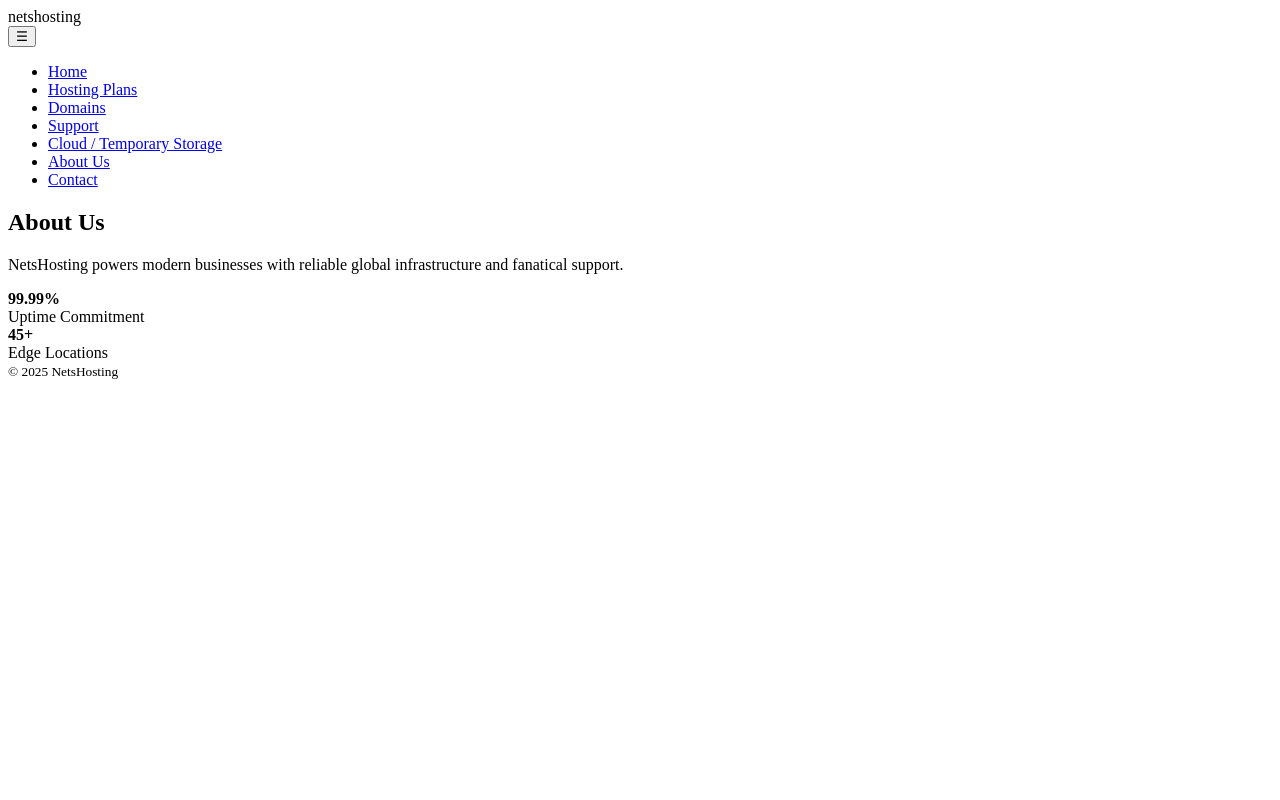
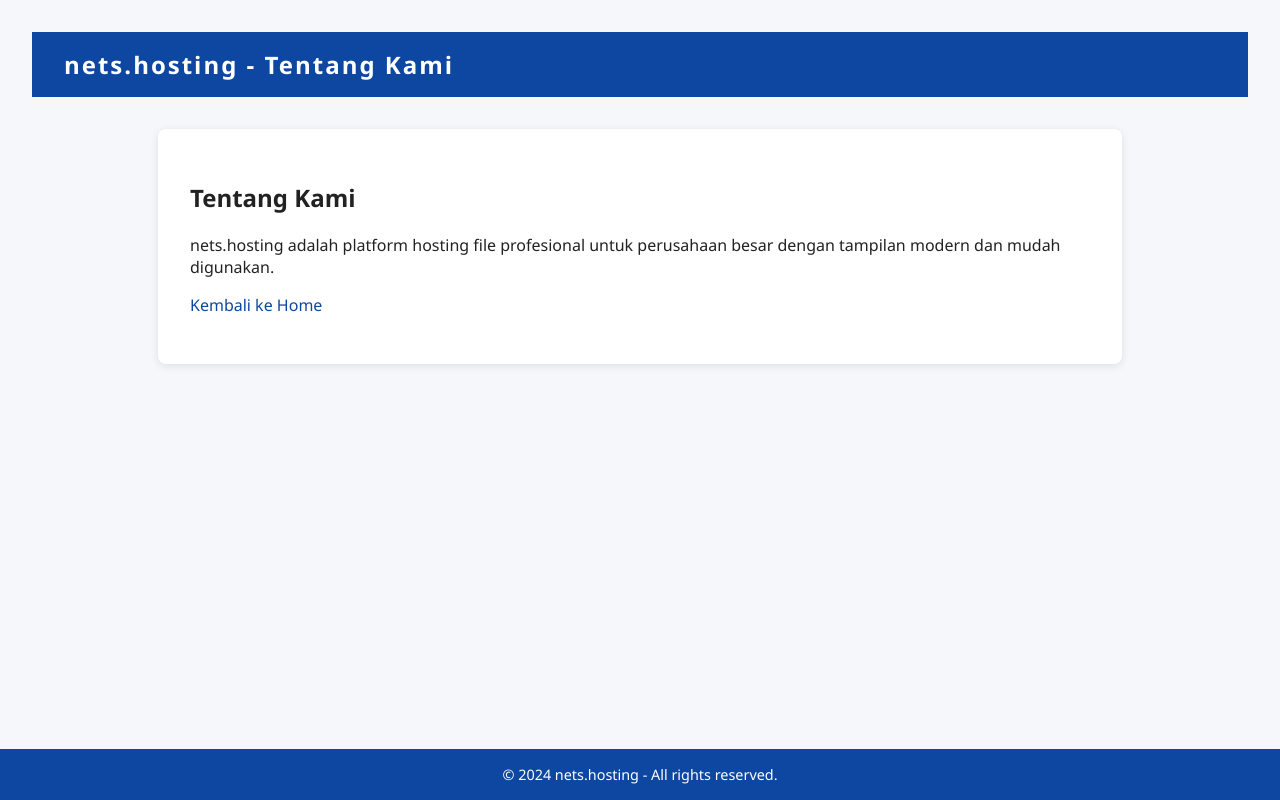
Before and after one commit to Rafiza-Fried-Chicken/NetSHosting, a website: page public/about.html in a window 1280 px wide. Drawn offline with Linux system fonts and the light colour scheme.

Commit message:
Update about.html

```diff
--- a/public/about.html
+++ b/public/about.html
@@ -1,37 +1,58 @@
-<!doctype html>
-<div class="container row between center">
-<div class="logo">netshosting</div>
-<button class="nav-toggle" aria-label="Open menu">☰</button>
-<nav class="nav">
-<ul>
-<li><a href="index.html">Home</a></li>
-<li><a href="hosting.html">Hosting Plans</a></li>
-<li><a href="domains.html">Domains</a></li>
-<li><a href="support.html">Support</a></li>
-<li><a href="cloud.html">Cloud / Temporary Storage</a></li>
-<li><a href="about.html" class="active">About Us</a></li>
-<li><a href="contact.html">Contact</a></li>
-</ul>
-</nav>
-</div>
-</header>
-
-
-<main class="container">
-<h2>About Us</h2>
-<p class="muted">NetsHosting powers modern businesses with reliable global infrastructure and fanatical support.</p>
-<div class="grid two">
-<div class="card"><strong>99.99%</strong><br>Uptime Commitment</div>
-<div class="card"><strong>45+</strong><br>Edge Locations</div>
-</div>
-</main>
-
-
-<footer class="footer container">
-<small>© <span id="year6"></span> NetsHosting</small>
-</footer>
-
-
-<script src="/app.js"></script>
+<!DOCTYPE html>
+<html lang="id">
+<head>
+  <meta charset="UTF-8" />
+  <meta name="viewport" content="width=device-width, initial-scale=1" />
+  <title>Tentang Kami - nets.hosting</title>
+  <style>
+    body {
+      font-family: 'Segoe UI', Tahoma, Geneva, Verdana, sans-serif;
+      background-color: #f5f7fa;
+      color: #222;
+      margin: 0; padding: 2rem;
+    }
+    header {
+      background-color: #0d47a1;
+      color: white;
+      padding: 1rem 2rem;
+      font-size: 1.5rem;
+      font-weight: 700;
+      letter-spacing: 2px;
+    }
+    main {
+      max-width: 900px;
+      margin: 2rem auto;
+      background: white;
+      padding: 2rem;
+      border-radius: 8px;
+      box-shadow: 0 2px 8px rgba(0,0,0,0.1);
+    }
+    footer {
+      text-align: center;
+      padding: 1rem;
+      background-color: #0d47a1;
+      color: white;
+      position: fixed;
+      bottom: 0; left: 0; right: 0;
+      font-size: 0.9rem;
+      user-select: none;
+    }
+    a {
+      color: #0d47a1;
+      text-decoration: none;
+    }
+    a:hover {
+      text-decoration: underline;
+    }
+  </style>
+</head>
+<body>
+  <header>nets.hosting - Tentang Kami</header>
+  <main>
+    <h2>Tentang Kami</h2>
+    <p>nets.hosting adalah platform hosting file profesional untuk perusahaan besar dengan tampilan modern dan mudah digunakan.</p>
+    <p><a href="index.html">Kembali ke Home</a></p>
+  </main>
+  <footer>&copy; 2024 nets.hosting - All rights reserved.</footer>
 </body>
 </html>
```
